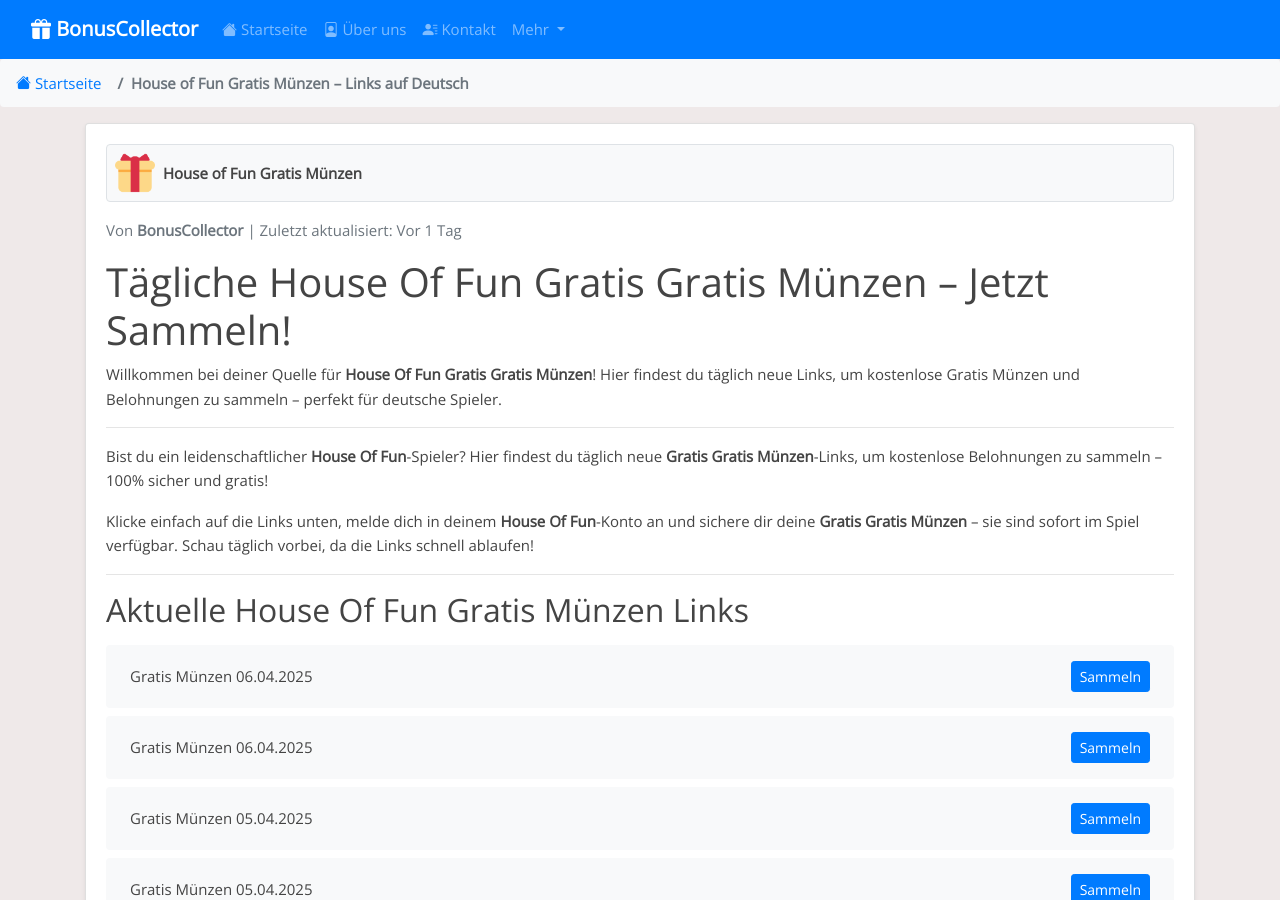
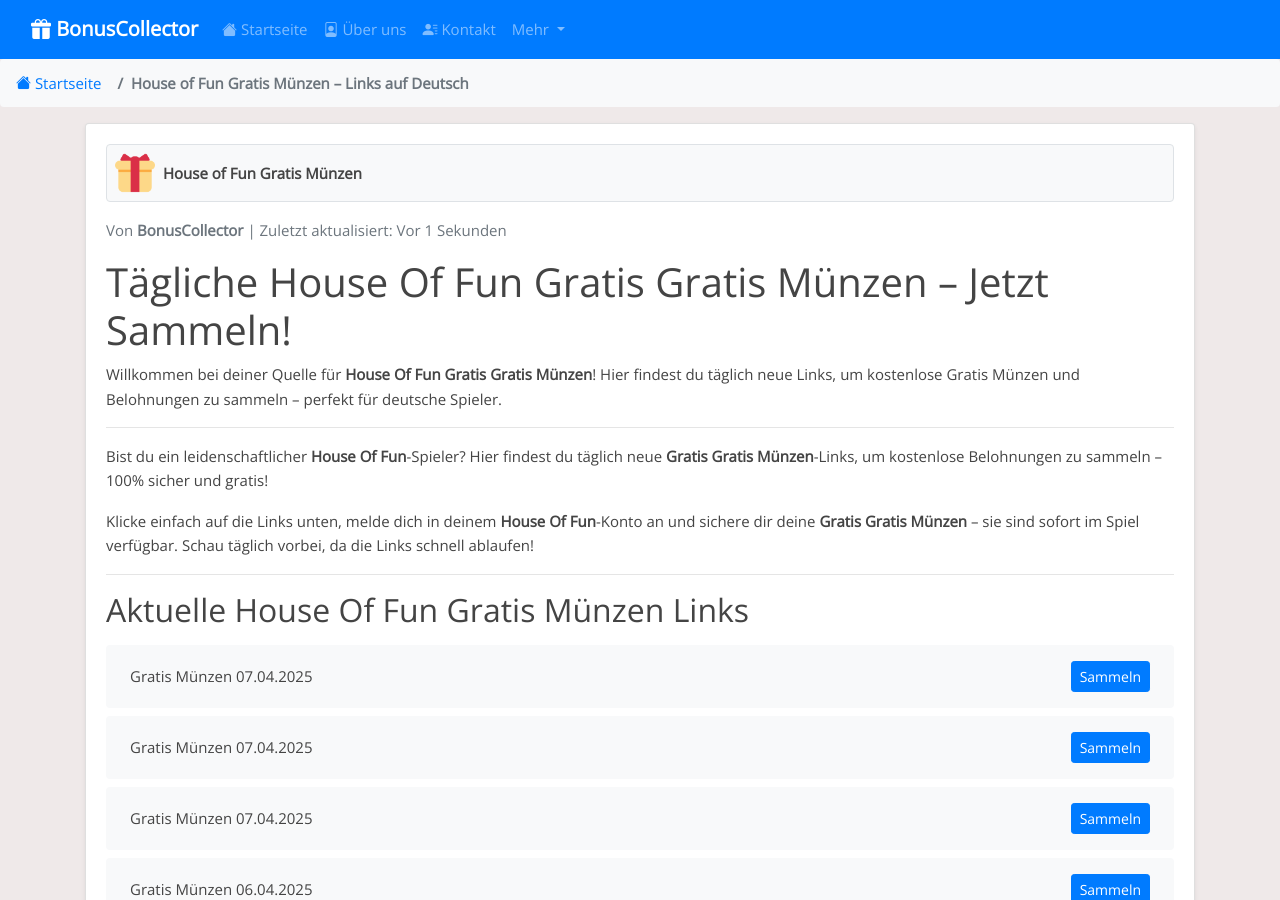
Before and after one commit to iamrohan99/bc-de, a Jekyll site: the page built from _posts/2025-01-19-house-of-fun.md, in a window 1280 px wide and 900 px high. Built offline with Jekyll 4.4.1, drawn with Linux system fonts in a browser that asks for light colours; some of the changed text lies outside the part shown.

Commit message:
Update  links, content, and last_modified - 2025-04-07 05:10

```diff
--- a/_data/include_files.yml
+++ b/_data/include_files.yml
@@ -17,7 +17,7 @@ slotpark.html:
 dice-dreams.html:
   last_modified: "2025-04-06T18:11:46Z"
 house-of-fun.html:
-  last_modified: "2025-04-06T04:11:38Z"
+  last_modified: "2025-04-07T05:10:54Z"
 crazy-coin.html:
   last_modified: "2025-03-25T03:51:43Z"
 huuuge-casino.html:
--- a/_includes/house-of-fun.html
+++ b/_includes/house-of-fun.html
@@ -1,4 +1,16 @@
 <ul class="list-group mt-3 mb-4">
+  <li class="list-group-item d-flex justify-content-between align-items-center">
+    <span>Gratis Münzen 07.04.2025</span>
+    <a href="https://playtika.onelink.me/hof/w4blbwsu?af_dp=hof%3A%2F%2F&af_force_deeplink=true&c_id=2025M4D7_07&s_id=1060&deeplink=eyJpZCI6ImQxNDZmNGFiLTNlYWEtNDQ4Zi1iMDJlLWIwNjQxZjRmMWVlNCIsImFjIjoiaG9mX2dpZnRfY291cG9uIn0=" class="btn btn-primary btn-sm">Sammeln</a>
+  </li>
+  <li class="list-group-item d-flex justify-content-between align-items-center">
+    <span>Gratis Münzen 07.04.2025</span>
+    <a href="https://playtika.onelink.me/hof/w4blbwsu?af_dp=hof%3A%2F%2F&af_force_deeplink=true&c_id=2025M4D6_23&s_id=1060&deeplink=eyJpZCI6ImQ5ZDQ1OTEzLTFiN2UtNDcxOC1iOWI0LTE1MTNjNTM1NWQzOCIsImFjIjoiaG9mX2dpZnRfY291cG9uIn0=" class="btn btn-primary btn-sm">Sammeln</a>
+  </li>
+  <li class="list-group-item d-flex justify-content-between align-items-center">
+    <span>Gratis Münzen 07.04.2025</span>
+    <a href="https://playtika.onelink.me/hof/w4blbwsu?af_dp=hof%3A%2F%2F&af_force_deeplink=true&c_id=2025M4D6_19&s_id=1060&deeplink=eyJpZCI6ImM4ZjE2N2E1LTUzYmMtNGQ3Yi05YzNhLWE2Y2M0ZTEzMGVkMiIsImFjIjoiaG9mX2dpZnRfY291cG9uIn0=" class="btn btn-primary btn-sm">Sammeln</a>
+  </li>
   <li class="list-group-item d-flex justify-content-between align-items-center">
     <span>Gratis Münzen 06.04.2025</span>
     <a href="https://playtika.onelink.me/hof/w4blbwsu?af_dp=hof%3A%2F%2F&af_force_deeplink=true&c_id=2025M4D5_23&s_id=1060&deeplink=eyJpZCI6IjBjYWE0NWRhLTc0Y2UtNDI5MS05NDdkLTI4Y2I5YjMzNTY1YyIsImFjIjoiaG9mX2dpZnRfY291cG9uIn0=" class="btn btn-primary btn-sm">Sammeln</a>
@@ -387,16 +399,4 @@
     <span>Gratis Münzen 21.03.2025</span>
     <a href="https://playtika.onelink.me/hof/w4blbwsu?af_force_deeplink=true&deeplink=eyJpZCI6ImQ2ZjQ4MjZmLWMzODUtNDJlZS1iNzM0LThiYWQwMzVjNzQ2OCIsImFjIjoiaG9mX2dpZnRfY291cG9uIn0=" class="btn btn-primary btn-sm">Sammeln</a>
   </li>
-  <li class="list-group-item d-flex justify-content-between align-items-center">
-    <span>Gratis Münzen 20.03.2025</span>
-    <a href="https://playtika.onelink.me/hof/w4blbwsu?af_dp=hof%3A%2F%2F&af_force_deeplink=true&c_id=2025M3D20_07&s_id=1060&deeplink=eyJpZCI6ImQ2NmU1MGY5LWJiZGMtNDViOC1hNzk0LTk5OTQyMjA3ZWMwOSIsImFjIjoiaG9mX2dpZnRfY291cG9uIn0=" class="btn btn-primary btn-sm">Sammeln</a>
-  </li>
-  <li class="list-group-item d-flex justify-content-between align-items-center">
-    <span>Gratis Münzen 20.03.2025</span>
-    <a href="https://playtika.onelink.me/hof/w4blbwsu?af_dp=hof%3A%2F%2F&af_force_deeplink=true&c_id=2025M3D19_23&s_id=1060&deeplink=eyJpZCI6IjcyZTNiNjI4LWNlMDUtNGI0ZC1iMTk2LWZmNjI4ZTNjY2YwOCIsImFjIjoiaG9mX2dpZnRfY291cG9uIn0=" class="btn btn-primary btn-sm">Sammeln</a>
-  </li>
-  <li class="list-group-item d-flex justify-content-between align-items-center">
-    <span>Gratis Münzen 20.03.2025</span>
-    <a href="https://playtika.onelink.me/hof/w4blbwsu?af_dp=hof%3A%2F%2F&af_force_deeplink=true&c_id=2025M3D19_19&s_id=1060&deeplink=eyJpZCI6IjIwYWNiYTZlLTBmZTAtNDVlOS1hYzE2LTk0MjM4OTEyNTVlYSIsImFjIjoiaG9mX2dpZnRfY291cG9uIn0=" class="btn btn-primary btn-sm">Sammeln</a>
-  </li>
 </ul>
```
Also changed, not shown: links-json/house-of-fun.json (+12 -12 lines), 1 other file.
